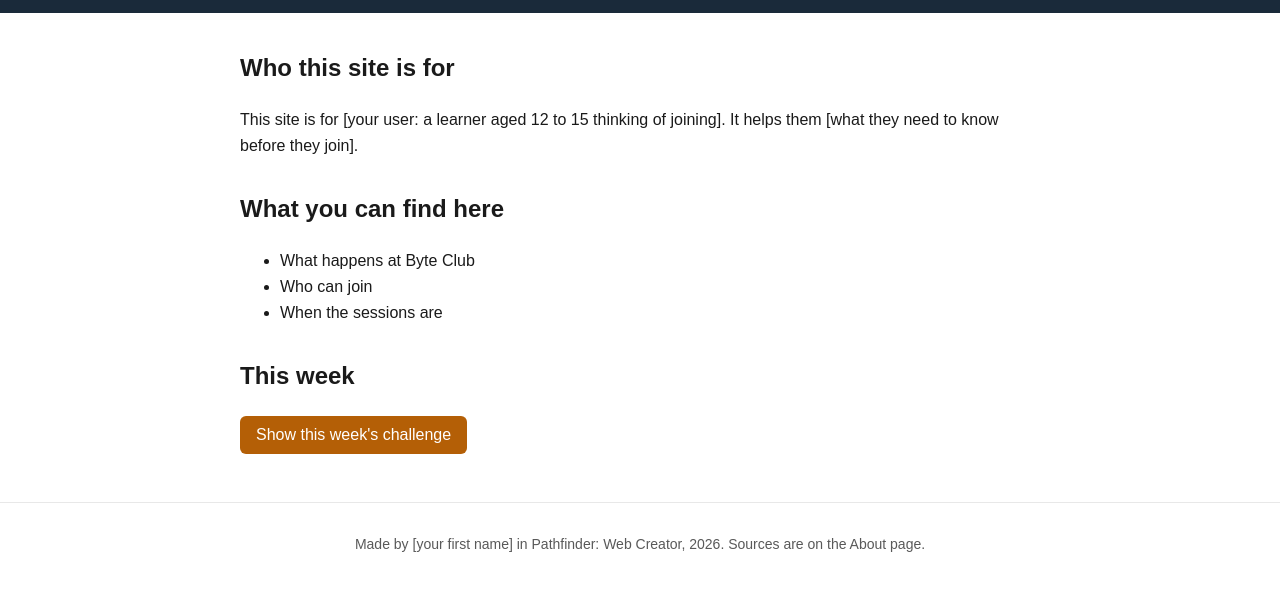
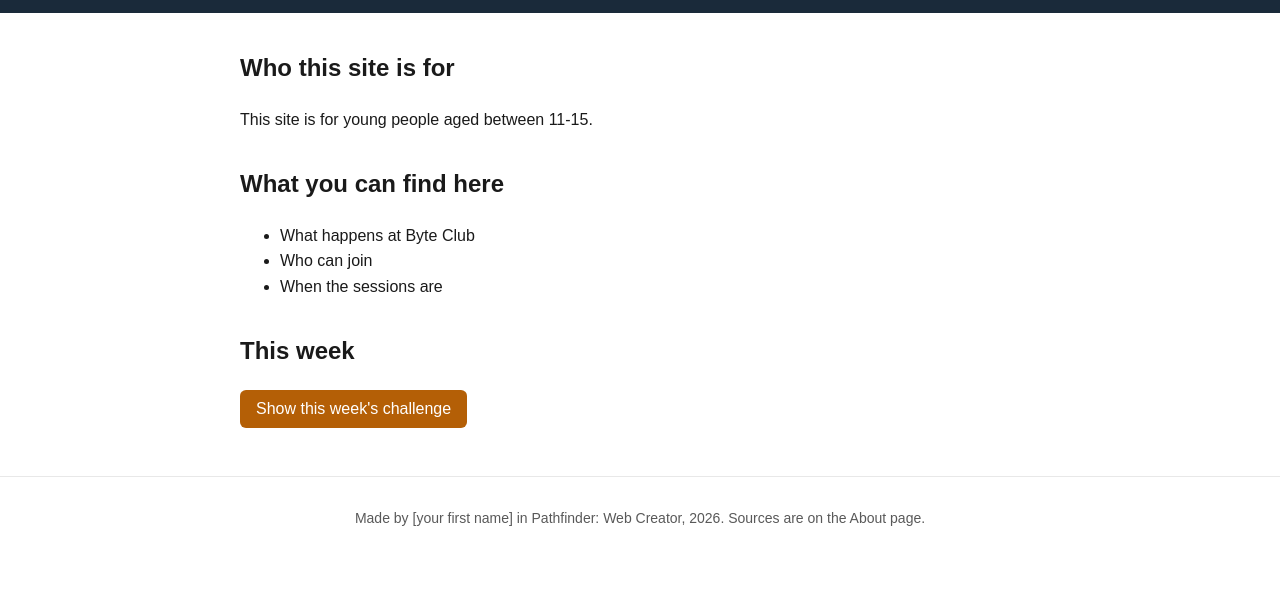
Before and after one commit to iankhalwale-droid/byte-club, a plain HTML site: page index.html in a window 1280 px wide. Shown: the part 116-706 px from the top of the page. Drawn offline with Linux system fonts and the light colour scheme.

Commit message:
first page for byte club

```diff
--- a/index.html
+++ b/index.html
@@ -20,7 +20,7 @@
   <main>
     <section>
       <h2>Who this site is for</h2>
-      <p>This site is for [your user: a learner aged 12 to 15 thinking of joining]. It helps them [what they need to know before they join].</p>
+      <p>This site is for young people aged between 11-15.</p>
     </section>
 
     <section>
```
